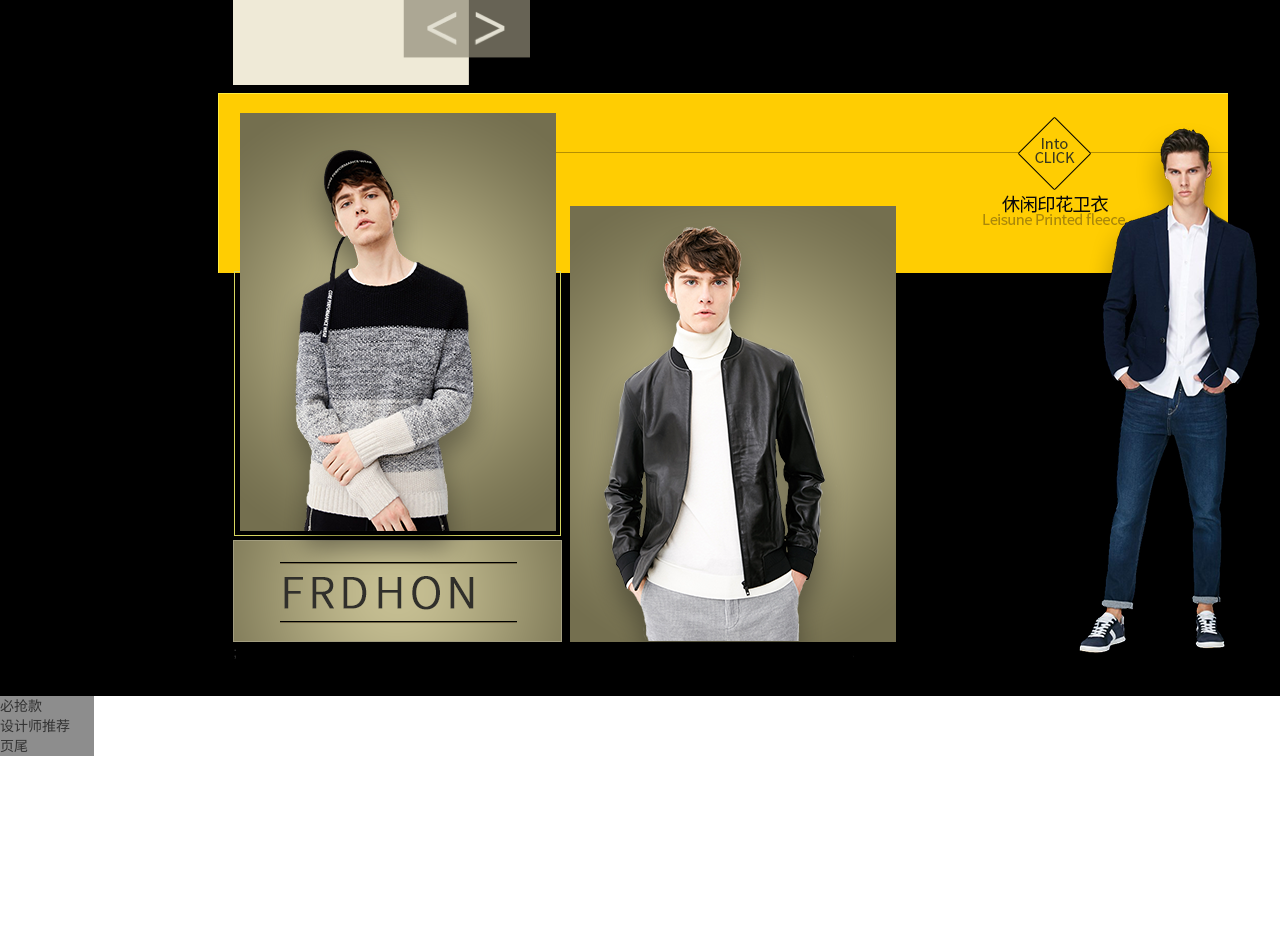
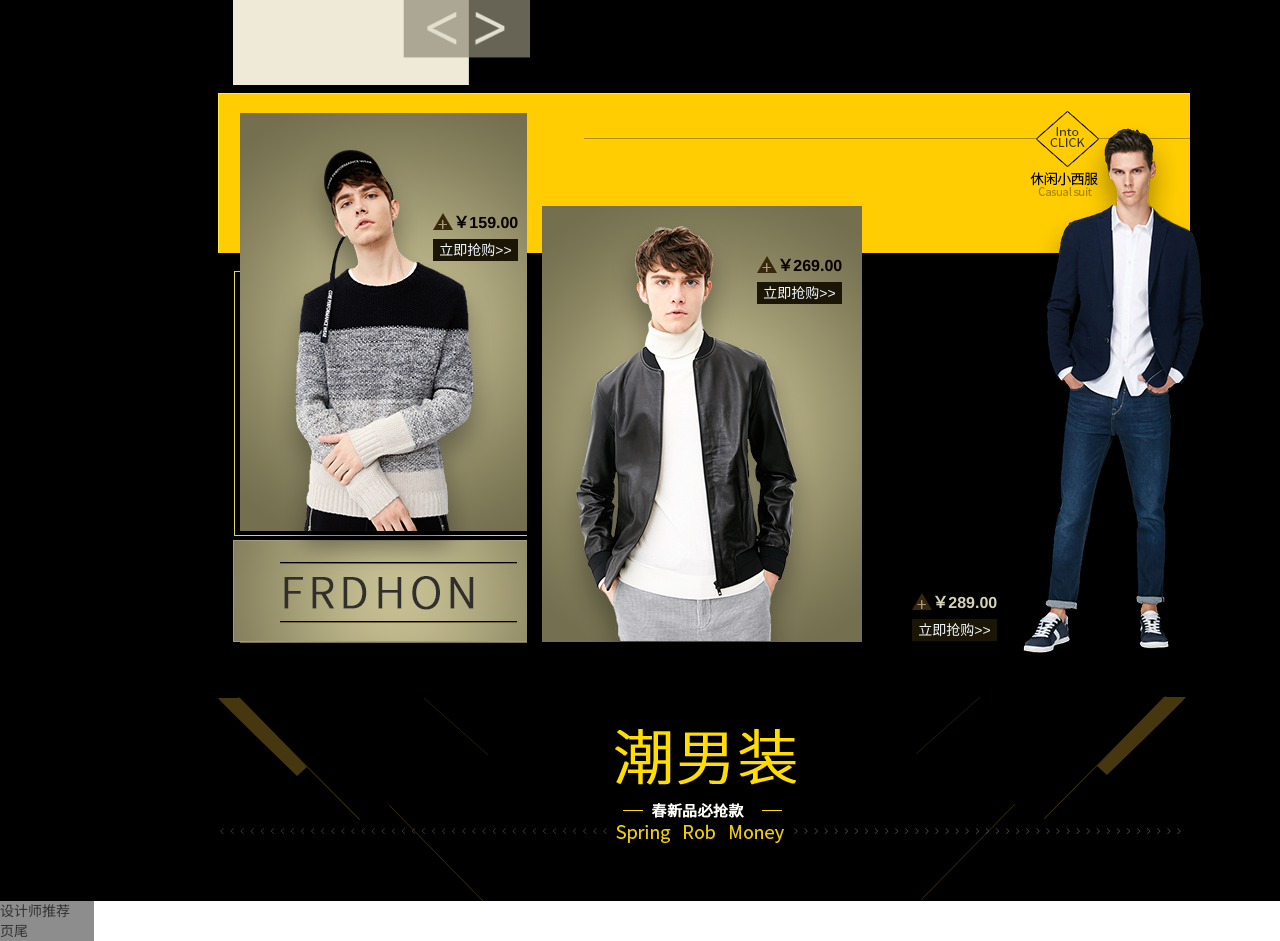
Before and after one commit to SoulPaint/Soul-painter, a plain HTML site: page index.html in a window 1280 px wide. Shown: the part 2220-3161 px from the top of the page. Before the commit the page ends 2976 px from the top, so only its background shows below. Drawn offline with nearby package versions, Linux system fonts and the light colour scheme.

Commit message:
12-21改动

```diff
--- a/index.html
+++ b/index.html
@@ -19,15 +19,14 @@
                 年末狂欢会
             </div>
             <div style="color: aliceblue;text-align: center;margin-top:8PX">
-                <img src="Web/%E7%86%8A%E6%8E%8C.png" style="margin-top: -8px; height: 20px;">
-                满399减50，满500减100；
+                <img src="Web/%E7%86%8A%E6%8E%8C.png" style="margin-top: -8px; height: 20px;"> 满399减50，满500减100；
             </div>
         </div>
         <div class="col-md-1">
         </div>
         <div class="col-md-4">
             <div style="text-align: center;">
-                <img src="Web/logo.png" style="height: 30px;";>
+                <img src="Web/logo.png" style="height: 30px;" ;>
             </div>
             <div style="color: #d1d1d1;font-size: 10px;text-align: center;">
                 世界潮流服装汇聚于此
@@ -105,19 +104,51 @@
                 <div><img src="Web/TOP%E6%96%87%E5%AD%97.png" style="height: 450px;"> </div>
             </div>
             <div class="col-md-12">
-                <div style="background-image: url(Web/top%E5%B1%95%E7%A4%BA%E8%83%8C%E6%99%AF.png);
-                          height: 180px;margin-left: -15px;width:1010px;margin-top: 8px;">
+                <div style="background-image: url(Web/top%E5%B1%95%E7%A4%BA%E8%83%8C%E6%99%AF1.png);
+                          height: 160px;margin-left: -15px;width:972px;margin-top: 8px;">
                     <div class="col-md-4">
 
-                        <div>
-                            <img src="Web/top01.png" style="margin-top: 20px;">;</div>
+                        <div style="background-image: url(Web/top01.png);
+                                    width: 300;height: 530px; margin-top: 20px;">
+                            <div style=";float: left">
+                                <img src="Web/%E4%B8%89%E8%A7%92%E7%AC%A6%E5%8F%B7.png" style="margin-top: 100px;margin-left: 200px">
+                                <div style="margin-left: 220px;margin-top: -18px"><b style="font-size: 16px;color: #070101;">￥159.00 </b></div>
+                            </div>
+
+
+
+                            <div><input type="submit" value="立即抢购>>" style="background-color: #1b1505; border:none;
+                               color: aliceblue;text-align: center;margin-left: 200px;margin-top: 4px">
+                            </div>
+                        </div>
+
+                    </div>
+                    <div class="col-md-4" style="background-image: url(Web/top02.png);margin-top: 113px; width: 320px;height: 440px;">
+
+                        <div style=";float: left">
+                            <img src="Web/%E4%B8%89%E8%A7%92%E7%AC%A6%E5%8F%B7.png" style="margin-top: 50px;margin-left: 200px">
+                            <div style="margin-left: 220px;margin-top: -18px"><b style="font-size: 16px;color: #070101;">￥269.00 </b></div>
+                        </div>
+
+                        <div><input type="submit" value="立即抢购>>" style="background-color: #1b1505; border:none;
+                               color: aliceblue;text-align: center;margin-left: 200px;margin-top: 4px">
+                        </div>
+
 
                     </div>
                     <div class="col-md-4">
-                        <img src="Web/top02.png" style="margin-top: 113px;">
-                    </div>
-                    <div class="col-md-4">
-                        <img src="Web/top03.png" style="margin-left: 150px;margin-top: 30px">
+                        <div class="col-md-2">
+                            <div style=";float: left">
+                                <img src="Web/%E4%B8%89%E8%A7%92%E7%AC%A6%E5%8F%B7.png" style="margin-top:500px;margin-left: 20px">
+                                <div style="margin-left: 40px;margin-top: -18px"><b style="font-size: 16px;color: #d6d2b5;">￥289.00 </b></div>
+                            </div>
+
+                            <div><input type="submit" value="立即抢购>>" style="background-color: #1b1505; border:none;
+                               color: aliceblue;text-align: center;margin-left:20px;margin-top: 4px">
+                            </div>
+                        </div>
+                        <div class="col-md-6">
+                            <img src="Web/top03.png" style="margin-left:60px;margin-top: 30px"></div>
                     </div>
 
                 </div>
@@ -128,8 +159,13 @@
 
         <div class="col-md-2"></div>
     </div>
-    <div class="row">
-        <div class="col-md-1 col-md-10" style="background-color: #8d8d8d">必抢款</div>
+    <div class="row" style="background-color: black">
+        <div class="col-md-2"></div>
+        <div class="col-md-8">
+        <img src="Web/%E6%96%B0%E6%98%A5%E5%BF%85%E5%A4%87.png">
+        </div>
+        <div class="col-md-2"></div>
+
     </div>
     <div class="row">
         <div class="col-md-1 col-md-10" style="background-color: #8d8d8d">设计师推荐</div>
```
Also changed, not shown: 01.png (deleted), Web/top展示背景1.png (added), Web/新春必备.png (added).
